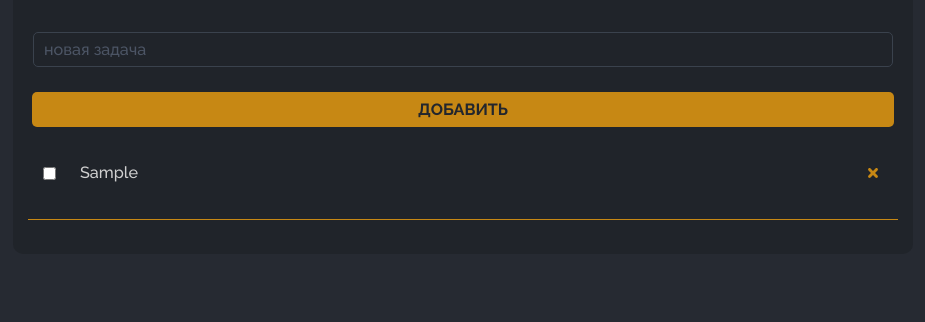
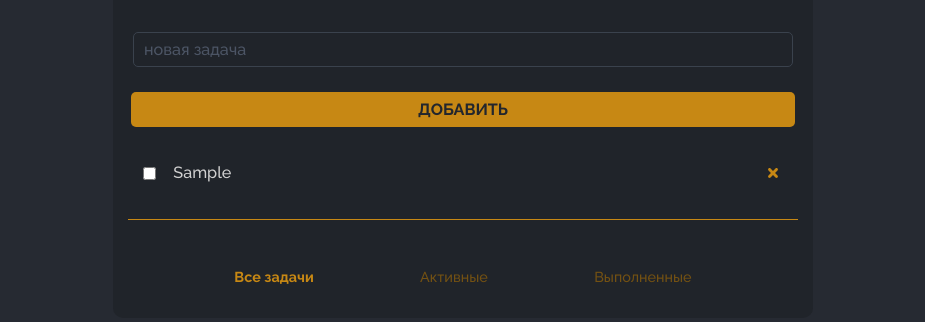
Before and after one commit to rusairdrop/ToDo-list, a plain HTML site: page index.html in a window 1280 px wide. Both pictures are taken after typing "Sample" into the empty fields and a click on the button "ДОБАВИТЬ". Shown: the part 100-422 px from the top of the page, without its empty margins (177-1102 px from the left). Drawn offline with Linux system fonts and the light colour scheme.

Commit message:
- добавил возможность переключать вкладки активных и выполненных задач

```diff
--- a/app.js
+++ b/app.js
@@ -140,3 +140,33 @@ completed.addEventListener('change', function (event) {
   displayTodoList();
   displayCompletedList();
 });
+
+
+const controlsList = document.querySelectorAll('.controls_item');
+
+for (let i = 0; i < controlsList.length; i++) {
+
+  controlsList[i].onclick = function () {
+
+    for (let k = 0; k < controlsList.length; k++) {
+      controlsList[k].classList.remove('controls_item_active');
+    }
+    this.classList.add('controls_item_active');
+
+    const controlsAttr = this.getAttribute('data-ctrl');
+
+    if (controlsAttr === 'ctrl_1') {
+      todo.classList.add('todo_active');
+      completed.classList.add('completed_active', 'completed_active_border');
+    }
+    if (controlsAttr === 'ctrl_2') {
+      todo.classList.add('todo_active');
+      completed.classList.remove('completed_active');
+    }
+    if (controlsAttr === 'ctrl_3') {
+      todo.classList.remove('todo_active');
+      completed.classList.remove('completed_active_border');
+      completed.classList.add('completed_active');
+    }
+  }
+}
--- a/index.html
+++ b/index.html
@@ -23,8 +23,17 @@
     </div>
 
     <div class="wrapper">
-      <ul class="todo"></ul>
-      <ul class="completed"></ul>
+      <ul class="todo todo_active "></ul>
+      <ul class="completed completed_active completed_active_border"></ul>
+    </div>
+    <div class="footer">
+      <div class="todo_controls">
+        <ul class="controls_list">
+          <li class="controls_item controls_item_active" data-ctrl="ctrl_1">Все задачи</li>
+          <li class="controls_item" data-ctrl="ctrl_2">Активные</li>
+          <li class="controls_item" data-ctrl="ctrl_3">Выполненные</li>
+        </ul>
+      </div>
     </div>
   </div>
 </div>
--- a/style.css
+++ b/style.css
@@ -3,31 +3,38 @@
   font-size: 18px;
   box-sizing: border-box;
 }
+
 body {
   background-color: #262a32;
   color: #c78814;
 }
+
 h1 {
   margin: 10px;
 }
+
 .container {
   margin: 0 auto;
 }
+
 .todo_list {
   background-color: #20242a;
-  max-width: 900px;
+  max-width: 700px;
   margin: 30px auto 0;
   padding: 15px;
   border-radius: 10px;
 }
+
 .todo_title {
   font-size: 2rem;
   text-align: center;
 }
+
 .create_new_todo {
   display: flex;
   flex-direction: column;
 }
+
 .todo_text {
   margin: 15px auto;
   padding: 1px 10px;
@@ -40,12 +47,15 @@ h1 {
   font-weight: 500;
   font-size: .9rem;
 }
+
 .todo_text:focus {
   border: 1px solid #c78814;
 }
-.todo_text::placeholder{
+
+.todo_text::placeholder {
   color: #4c5565;
 }
+
 .todo_btn {
   margin: 0 auto;
   padding: 0;
@@ -61,10 +71,13 @@ h1 {
   text-transform: uppercase;
   transition: all 0.3s ease;
 }
+
 .todo_btn:hover {
   background-color: #a67411;
 }
+
 .todo {
+  display: none;
   margin: 0;
   padding: 15px 10px;
   min-height: 50px;
@@ -72,31 +85,50 @@ h1 {
   text-transform: uppercase;
   font-size: .9rem;
 }
-.todo li{
+
+.todo.todo_active {
+  display: block;
+}
+
+.todo li {
   display: flex;
   align-items: center;
   list-style-type: none;
   color: #d0d0d0;
   text-transform: none;
 }
+
 .todo li:not(:last-child) {
   border-bottom: 1px dashed #3a424d;
 }
+
 .completed {
+  display: none;
   margin: 0;
-  padding: 0 10px;
+  padding: 15px 10px;
   min-height: 20px;
+}
+
+.completed.completed_active {
+  display: block;
+  border-top: none;
+}
+
+.completed.completed_active_border {
   border-top: 1px solid #c78814;
 }
-.completed li{
+
+.completed li {
   display: flex;
   align-items: center;
   list-style-type: none;
   color: #3a424d;
 }
+
 .completed li:not(:last-child) {
   border-bottom: 1px dashed #3a424d;
 }
+
 input[type=checkbox], label {
   margin: 5px;
   padding: 5px;
@@ -105,15 +137,17 @@ input[type=checkbox], label {
   line-height: 1.8rem;
   word-wrap: break-word;
 }
+
 .todo_label {
   max-width: 90%;
 }
+
 input[type=text], label {
   margin: 10px auto;
   width: 100%;
 }
-.btn_close{
-  display: block;
+
+.btn_close {
   margin-left: auto;
   margin-right: 10px;
   width: 10px;
@@ -121,20 +155,53 @@ input[type=text], label {
   cursor: pointer;
 }
 
-@media screen and (max-width: 768px){
-  * {
+.footer {
+
+}
+
+.todo_controls {
+
+}
+
+.controls_list {
+  display: flex;
+  justify-content: space-evenly;
+  list-style-type: none;
+  padding: 0;
+
+}
+
+.controls_list li {
+  font-size: .8rem;
+  cursor: pointer;
+}
+
+.controls_item {
+  font-weight: 500;
+  color: #735113;
+}
+
+.controls_item.controls_item_active {
+  font-weight: 700;
+  color: #c78814;
+}
+
+
+@media screen and (max-width: 768px) {
+  body {
+    background-color: #20242a;
     font-size: 18px;
   }
-  body {
-    background-color: #20242a;
-  }
+
   .todo_list {
     margin: 0;
     padding: 15px 5px 5px;
   }
+
   .todo_btn {
     font-size: 0.8rem;
   }
+
   .todo_label {
     max-width: 80%;
   }
```
